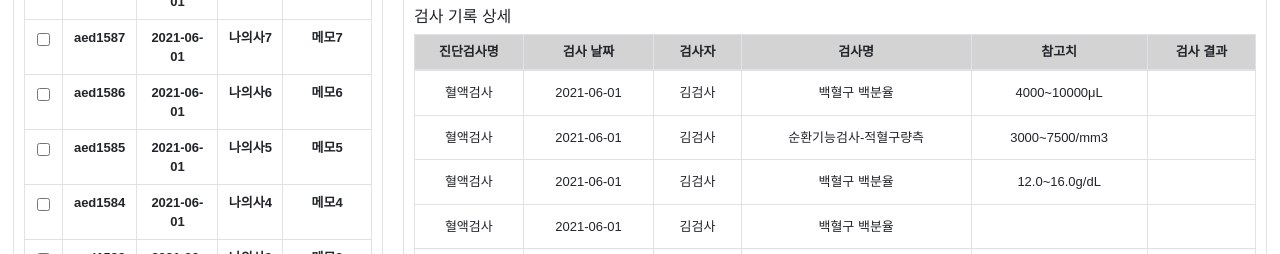
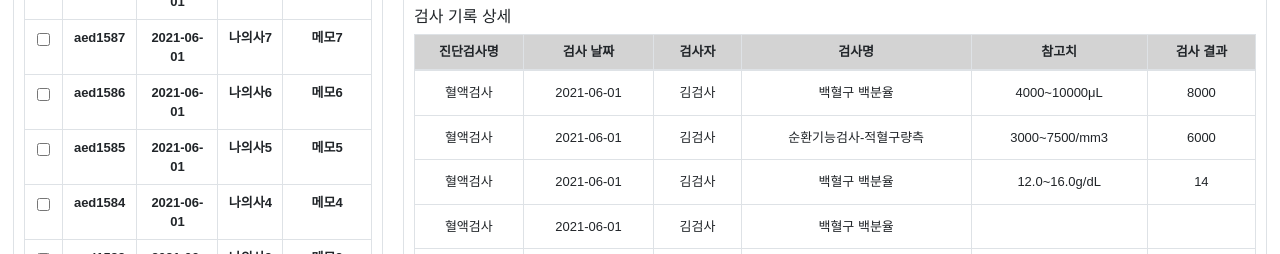
Before and after one commit to JongHyun94/Final_Team2_FrontEnd, a React (Create React App) app: page /Treatment in a window 1280 px wide. Shown: the part 889-1143 px from the top of the page. Built offline with nearby package versions, Linux system fonts and the light colour scheme.

Commit message:
[update] 오타

```diff
--- a/src/views/Treatment/TreatmentHistoryRead.js
+++ b/src/views/Treatment/TreatmentHistoryRead.js
@@ -151,7 +151,7 @@ function TreatmentHistoryRead(props) {
                         </React.Fragment>
                       </td>
                     ) : (
-                      <td>{inspectionlists.inspectionResult}</td>
+                      <td>{inspectionlist.inspectionResult}</td>
                     )}
                   </tr>
                 );
```
